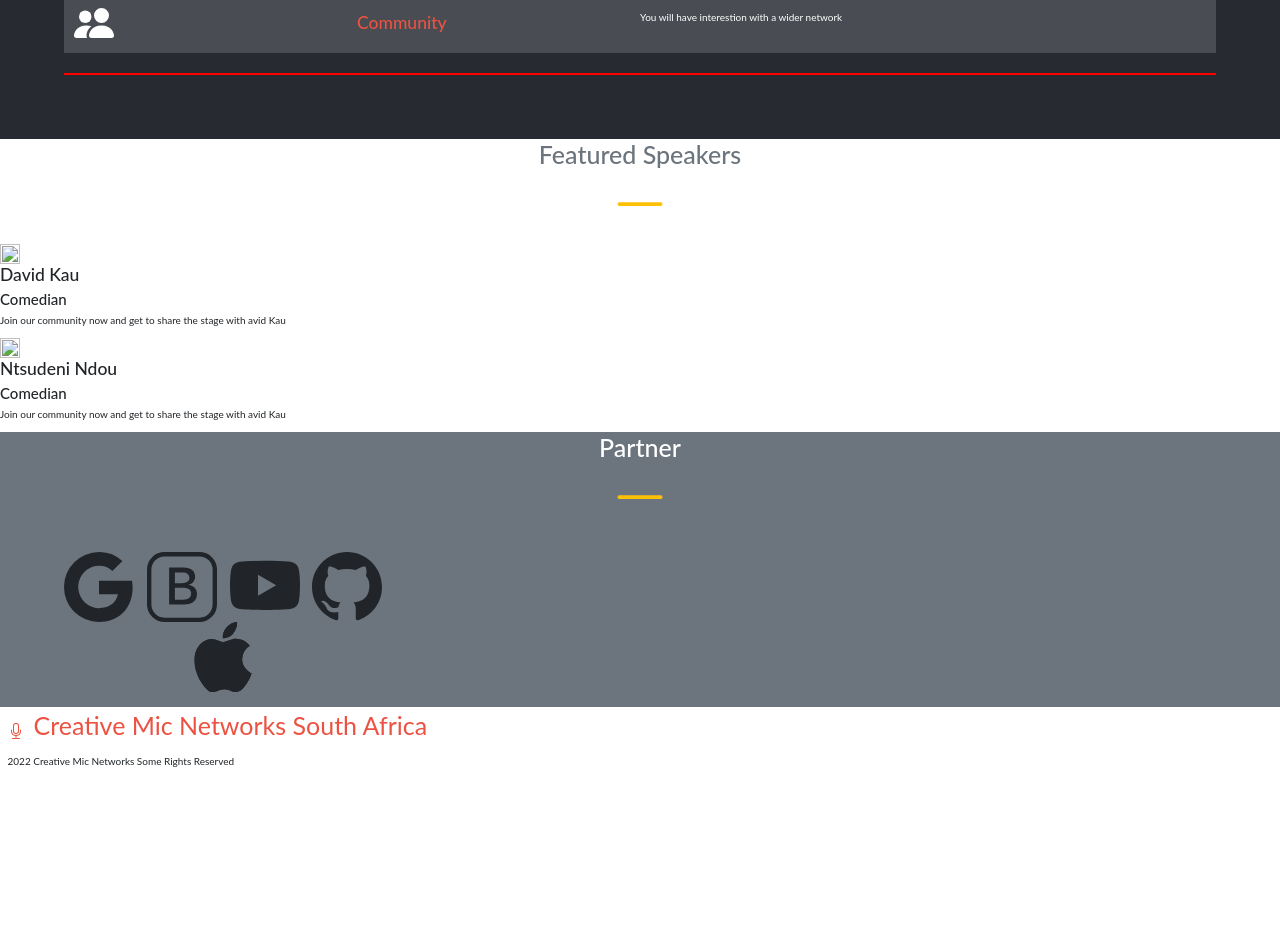
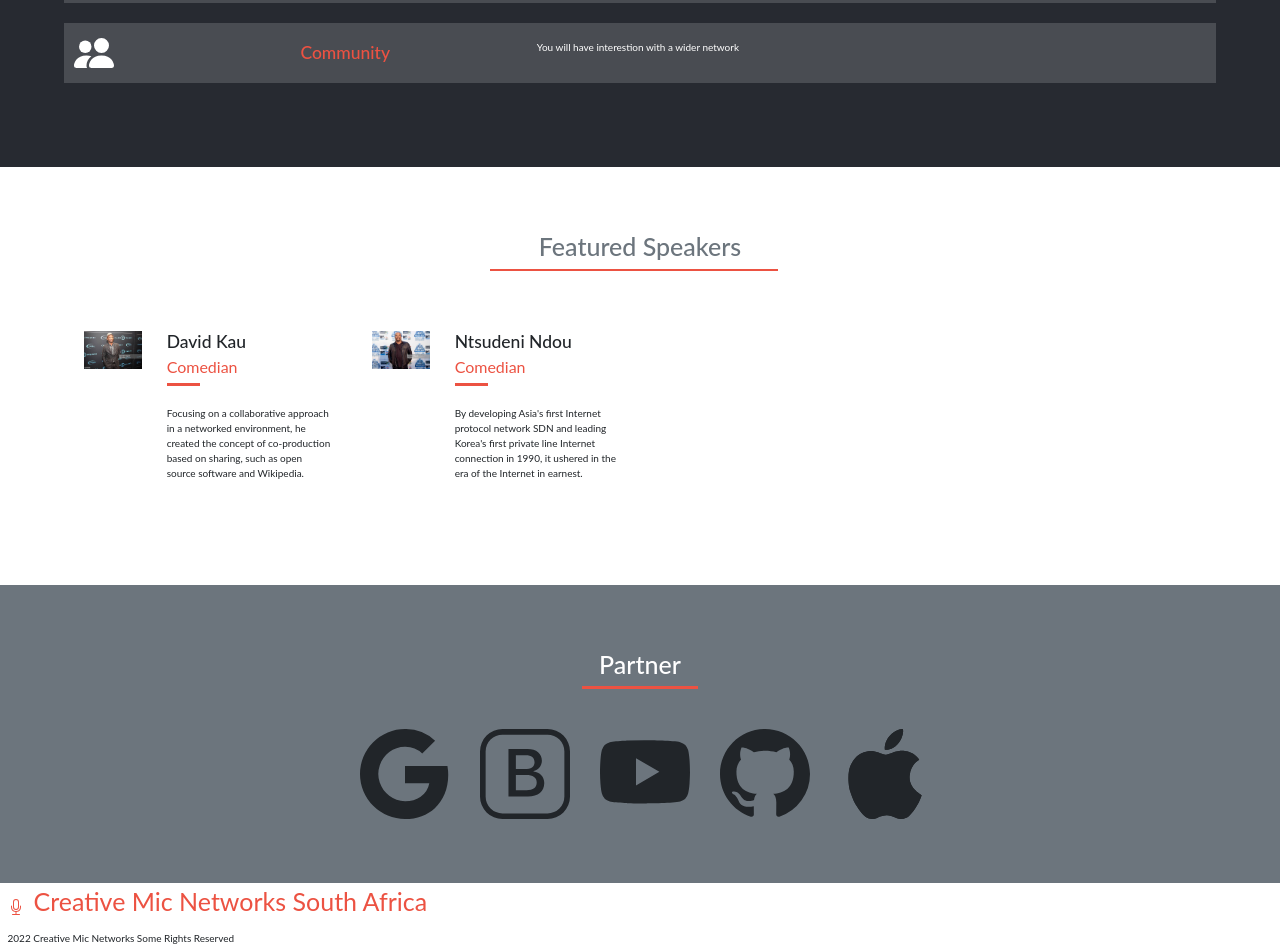
Before and after one commit to manq2010/HTML-CSS-JavaScript-capstone-project-1, a website: page index.html in a window 1280 px wide. Shown: the part 1678-2624 px from the top of the page. Before the commit the page ends 2447 px from the top, so only its background shows below. Drawn offline with nearby package versions, Linux system fonts and the light colour scheme; a web font is replaced by a local one.

Commit message:
Add desktop version css styling

```diff
--- a/css/style.css
+++ b/css/style.css
@@ -18,7 +18,6 @@ html {
     --dark-color-1: #494c52;
     --orange-color: #ec5242;
     --white-color: #d3d3d3;
-
 }
 
 body {
@@ -27,11 +26,9 @@ body {
 
 .navbar {
     display: flex;
-    /* flex-direction: column; */
 }
 
 .mobile-nav {
-    /* display: none; */
     background: var(--dark-color);
     padding: 5rem;
     position: fixed;
@@ -47,7 +44,6 @@ body {
 }
 
 .btn {
-    /* align-items: flex-start; */
     display: flex;
 }
 
@@ -64,11 +60,6 @@ body {
     color: var(--orange-color);
     align-items: center;
 
-
-    /* align-items: flex-start;
-    /* text-decoration: none;
-    font-size: 1.6rem;
-    gap: 10rem; */
 }
 
 
@@ -79,16 +70,6 @@ body {
 .open {
     display: flex;
 }
-
-/* .mobile-menu {
-    position: fixed;
-    top: 0;
-    width: 100vw;
-    height: 100vh;
-    display: flex;
-    flex-direction: row-reverse;
-    background: red;
-} */
 
 .header-container {
     display: none;
@@ -120,16 +101,13 @@ body {
     color: var(--orange-color);
     font-weight: 500;
     font-size: 10vw;
-    /* font-style: bold; */
     margin-bottom: 1rem;
-    /* line-height: 5rem; */
 }
 
 .heading-l {
     color: var(--dark-color);
     font-weight: 400;
     font-size: 6vw;
-    /* font-style: bold; */
     margin-bottom: 1rem;
 }
 
@@ -137,7 +115,7 @@ body {
     border: 1px white solid;
     padding: 5%;
     background: var(--white-color);
-    /* color: var(--white-color); */
+
     font-size: 3vw;
     margin-bottom: 1rem;
 }
@@ -161,12 +139,11 @@ body {
     font-weight: 400;
     font-size: 5vw;
     position: relative;
+    margin-bottom: 5rem;
 }
 
 .underline::after {
     content: "";
-
-    /* display: inline-block; */
     width: 25%;
     height: 0.2rem;
     background-color: var(--orange-color);
@@ -176,11 +153,10 @@ body {
 }
 
 .card-holder {
-    /* color: red; */
     margin-top: 2rem;
     display: grid;
-    grid-template-columns: 1fr 1fr 2fr;
-    /* gap: 1rem; */
+    grid-template-columns: 1fr 1fr 3fr;
+
     align-items: center;
     justify-content: center;
     background: var(--dark-color-1);
@@ -193,15 +169,13 @@ body {
 
 .card-details {
     color: white;
+    margin-left: 1rem;
 }
 
 .join-container {
     margin-top: 2rem;
     display: flex;
     justify-content: center;
-    border: 1px red solid;
-    /* padding: 1rem; */
-    /* width: 80%; */
 }
 
 .btn-join {
@@ -209,9 +183,84 @@ body {
     display: flex;
     justify-content: center;
     padding: 1rem;
+    background: var(--orange-color);
+    color: #fff;
+    font-size: 1.6rem;
 }
 
+.featured-speakers-container {
+    background: #fff;
+    padding: 5%;
+}
 
+.speaker-container {
+    display: flex;
+    flex-direction: column;
+
+}
+
+.speaker-holder {
+    margin: 2rem;
+    display: grid;
+    grid-template-columns: 1fr 2fr;
+    grid-template-rows: 1fr 1rem;
+}
+
+.speaker-details-holder {
+
+}
+
+.speaker-img-holder img {
+    width:70%;
+
+}
+
+.underline-role {
+    font-weight: 400;
+    font-size: 1.6rem;
+    position: relative;
+    margin-bottom: 3rem;
+    color: var(--orange-color);
+}
+
+.underline-role::after {
+    content: "";
+    width: 20%;
+    height: 0.3rem;
+    background-color: var(--orange-color);
+    position: absolute;
+    bottom: -1rem;
+    left: 0;
+}
+
+.underline-partner {
+    font-weight: 400;
+    font-size: 1.6rem;
+    position: relative;
+    margin-bottom: 5rem;
+    color: var(--orange-color);
+}
+
+.underline-partner::after {
+    content: "";
+    width: 10%;
+    height: 0.3rem;
+    background-color: var(--orange-color);
+    position: absolute;
+    bottom: -1rem;
+    left: 45%;
+}
+
+.partner {
+    padding: 5%;
+}
+
+.partner-companies {
+    display: flex;
+    justify-content: center;
+    flex-wrap: wrap;
+    gap: 2rem
+}
 
 @media (min-width: 768px) {
 
@@ -219,13 +268,11 @@ body {
         display: none;
     }
 
-    .header-container{
+    .header-container {
         display: flex;
     }
 
     .navbar {
-        /* display: flex; */
-        /* flex-direction: column; */
         height: 8rem;
         background: #fff;
 
@@ -237,8 +284,36 @@ body {
     }
 
     .btn-join {
-       display: none;
+        display: none;
     }
 
 
+    .speaker-container {
+        display: grid;
+        grid-template-columns: 1fr 1fr;
+
+
+    }
+
 }
+
+@media (min-width: 992px) {
+
+    .speaker-container {
+        display: grid;
+        grid-template-columns: 1fr 1fr 1fr;
+
+    }
+
+}
+
+
+@media (min-width: 1200px) {
+
+    .speaker-container {
+        display: grid;
+        grid-template-columns: 1fr 1fr 1fr 1fr;
+
+    }
+
+}
--- a/index.html
+++ b/index.html
@@ -19,7 +19,7 @@
 <body>
 
     <header class="header-container">
-        <div class="container-fluid text-end ">
+        <div class="container-fluid text-end">
             <svg xmlns="http://www.w3.org/2000/svg" width="16" height="16" fill="currentColor"
                 class="bi bi-facebook text-white" viewBox="0 0 16 16">
                 <path
@@ -115,15 +115,9 @@
         </section>
 
 
-        <section class="featured-speakers bg-white" id="featured-speakers">
-            <div class="heading-speakers">
+        <section class="featured-speakers-container" id="featured-speakers">
+            <div class="heading-speakers underline">
                 <h1 class="text-secondary text-center">Featured Speakers</h1>
-                <p class="text-center">
-                    <svg xmlns="http://www.w3.org/2000/svg" width="60" height="60" fill="currentColor"
-                        class="bi bi-dash-lg text-warning" viewBox="0 0 16 16">
-                        <path fill-rule="evenodd" d="M2 8a.5.5 0 0 1 .5-.5h11a.5.5 0 0 1 0 1h-11A.5.5 0 0 1 2 8Z" />
-                    </svg>
-                </p>
             </div>
 
             <!--  -->
@@ -142,42 +136,36 @@
             </div>
 
         </section>
-    </main>
-    <footer class="bg-white">
+
+        <section class="parter-container">
             <div class="partner bg-secondary container-fluid" id="partner">
-            <div class="heading-partner">
+                <div class="heading-partner underline-partner">
                     <h1 class="text-secondary text-center text-white">Partner</h1>
-                <p class="text-center">
-                    <svg xmlns="http://www.w3.org/2000/svg" width="60" height="60" fill="currentColor"
-                        class="bi bi-dash-lg text-warning" viewBox="0 0 16 16">
-                        <path fill-rule="evenodd" d="M2 8a.5.5 0 0 1 .5-.5h11a.5.5 0 0 1 0 1h-11A.5.5 0 0 1 2 8Z" />
-                    </svg>
-                </p>
                 </div>
-            <div class="partner-companies col-sm-4 p-4 text-center">
-                <svg xmlns="http://www.w3.org/2000/svg" width="70" height="70" fill="currentColor"
+                <div class="partner-companies text-center">
+                    <svg xmlns="http://www.w3.org/2000/svg" width="90" height="90" fill="currentColor"
                         class="bi bi-google ms-3" viewBox="0 0 16 16">
                         <path
                             d="M15.545 6.558a9.42 9.42 0 0 1 .139 1.626c0 2.434-.87 4.492-2.384 5.885h.002C11.978 15.292 10.158 16 8 16A8 8 0 1 1 8 0a7.689 7.689 0 0 1 5.352 2.082l-2.284 2.284A4.347 4.347 0 0 0 8 3.166c-2.087 0-3.86 1.408-4.492 3.304a4.792 4.792 0 0 0 0 3.063h.003c.635 1.893 2.405 3.301 4.492 3.301 1.078 0 2.004-.276 2.722-.764h-.003a3.702 3.702 0 0 0 1.599-2.431H8v-3.08h7.545z" />
                     </svg>
-                <svg xmlns="http://www.w3.org/2000/svg" width="70" height="70" fill="currentColor"
+                    <svg xmlns="http://www.w3.org/2000/svg" width="90" height="90" fill="currentColor"
                         class="bi bi-bootstrap ms-3" viewBox="0 0 16 16">
                         <path
                             d="M5.062 12h3.475c1.804 0 2.888-.908 2.888-2.396 0-1.102-.761-1.916-1.904-2.034v-.1c.832-.14 1.482-.93 1.482-1.816 0-1.3-.955-2.11-2.542-2.11H5.062V12zm1.313-4.875V4.658h1.78c.973 0 1.542.457 1.542 1.237 0 .802-.604 1.23-1.764 1.23H6.375zm0 3.762V8.162h1.822c1.236 0 1.887.463 1.887 1.348 0 .896-.627 1.377-1.811 1.377H6.375z" />
                         <path
                             d="M0 4a4 4 0 0 1 4-4h8a4 4 0 0 1 4 4v8a4 4 0 0 1-4 4H4a4 4 0 0 1-4-4V4zm4-3a3 3 0 0 0-3 3v8a3 3 0 0 0 3 3h8a3 3 0 0 0 3-3V4a3 3 0 0 0-3-3H4z" />
                     </svg>
-                <svg xmlns="http://www.w3.org/2000/svg" width="70" height="70" fill="currentColor"
+                    <svg xmlns="http://www.w3.org/2000/svg" width="90" height="90" fill="currentColor"
                         class="bi bi-youtube ms-3" viewBox="0 0 16 16">
                         <path
                             d="M8.051 1.999h.089c.822.003 4.987.033 6.11.335a2.01 2.01 0 0 1 1.415 1.42c.101.38.172.883.22 1.402l.01.104.022.26.008.104c.065.914.073 1.77.074 1.957v.075c-.001.194-.01 1.108-.082 2.06l-.008.105-.009.104c-.05.572-.124 1.14-.235 1.558a2.007 2.007 0 0 1-1.415 1.42c-1.16.312-5.569.334-6.18.335h-.142c-.309 0-1.587-.006-2.927-.052l-.17-.006-.087-.004-.171-.007-.171-.007c-1.11-.049-2.167-.128-2.654-.26a2.007 2.007 0 0 1-1.415-1.419c-.111-.417-.185-.986-.235-1.558L.09 9.82l-.008-.104A31.4 31.4 0 0 1 0 7.68v-.123c.002-.215.01-.958.064-1.778l.007-.103.003-.052.008-.104.022-.26.01-.104c.048-.519.119-1.023.22-1.402a2.007 2.007 0 0 1 1.415-1.42c.487-.13 1.544-.21 2.654-.26l.17-.007.172-.006.086-.003.171-.007A99.788 99.788 0 0 1 7.858 2h.193zM6.4 5.209v4.818l4.157-2.408L6.4 5.209z" />
                     </svg>
-                <svg xmlns="http://www.w3.org/2000/svg" width="70" height="70" fill="currentColor"
+                    <svg xmlns="http://www.w3.org/2000/svg" width="90" height="90" fill="currentColor"
                         class="bi bi-github ms-3" viewBox="0 0 16 16">
                         <path
                             d="M8 0C3.58 0 0 3.58 0 8c0 3.54 2.29 6.53 5.47 7.59.4.07.55-.17.55-.38 0-.19-.01-.82-.01-1.49-2.01.37-2.53-.49-2.69-.94-.09-.23-.48-.94-.82-1.13-.28-.15-.68-.52-.01-.53.63-.01 1.08.58 1.23.82.72 1.21 1.87.87 2.33.66.07-.52.28-.87.51-1.07-1.78-.2-3.64-.89-3.64-3.95 0-.87.31-1.59.82-2.15-.08-.2-.36-1.02.08-2.12 0 0 .67-.21 2.2.82.64-.18 1.32-.27 2-.27.68 0 1.36.09 2 .27 1.53-1.04 2.2-.82 2.2-.82.44 1.1.16 1.92.08 2.12.51.56.82 1.27.82 2.15 0 3.07-1.87 3.75-3.65 3.95.29.25.54.73.54 1.48 0 1.07-.01 1.93-.01 2.2 0 .21.15.46.55.38A8.012 8.012 0 0 0 16 8c0-4.42-3.58-8-8-8z" />
                     </svg>
-                <svg xmlns="http://www.w3.org/2000/svg" width="70" height="70" fill="currentColor"
+                    <svg xmlns="http://www.w3.org/2000/svg" width="90" height="90" fill="currentColor"
                         class="bi bi-apple ms-3" viewBox="0 0 16 16">
                         <path
                             d="M11.182.008C11.148-.03 9.923.023 8.857 1.18c-1.066 1.156-.902 2.482-.878 2.516.024.034 1.52.087 2.475-1.258.955-1.345.762-2.391.728-2.43Zm3.314 11.733c-.048-.096-2.325-1.234-2.113-3.422.212-2.189 1.675-2.789 1.698-2.854.023-.065-.597-.79-1.254-1.157a3.692 3.692 0 0 0-1.563-.434c-.108-.003-.483-.095-1.254.116-.508.139-1.653.589-1.968.607-.316.018-1.256-.522-2.267-.665-.647-.125-1.333.131-1.824.328-.49.196-1.422.754-2.074 2.237-.652 1.482-.311 3.83-.067 4.56.244.729.625 1.924 1.273 2.796.576.984 1.34 1.667 1.659 1.899.319.232 1.219.386 1.843.067.502-.308 1.408-.485 1.766-.472.357.013 1.061.154 1.782.539.571.197 1.111.115 1.652-.105.541-.221 1.324-1.059 2.238-2.758.347-.79.505-1.217.473-1.282Z" />
@@ -187,6 +175,9 @@
 
                 </div>
             </div>
+        </section>
+    </main>
+    <footer class="bg-white">
         <div class="footer-details container-fluid">
             <div class="logo col-6">
                 <svg xmlns="http://www.w3.org/2000/svg" width="16" height="16" fill="currentColor" class="bi bi-mic"
--- a/js/index.js
+++ b/js/index.js
@@ -81,40 +81,45 @@ const speakerCard = [
     {
         id: 0,
         name: 'David Kau',
-        image: '',
+        image: 'david-kau.jpg',
         role: 'Comedian',
-        details: 'Join our community now and get to share the stage with avid Kau'
+        details: 'Focusing on a collaborative approach in a networked environment, he created the concept of co-production based on sharing, such as open source software and Wikipedia.',
     },
     {
         id: 1,
         name: 'Ntsudeni Ndou',
-        image: '',
+        image: 'trevor-gumbi.jpg',
         role: 'Comedian',
-        details: 'Join our community now and get to share the stage with avid Kau'
+        details: 'By developing Asia&apos;s first Internet protocol network SDN and leading Korea&apos;s first private line Internet connection in 1990, it ushered in the era of the Internet in earnest.',
     },
     {
         id: 2,
         name: 'Trevor Noah',
-        image: '',
+        image: 'trevor-noah.jpg',
         role: 'Comedian',
-        details: 'Join our community now and get to share the stage with avid Kau'
+        details: 'European integration and online youth participation in politics and democracy are major concerns, and a report has been published that will potentially affect the revision of the EU&apos;s copyright law in July.',
     },
     {
         id: 3,
         name: 'Loyiso Gala',
-        image: '',
+        image: 'loyiso-gala.jpg',
         role: 'Comedian',
-        details: 'Join our community now and get to share the stage with avid Kau'
+        details: 'Layla Tretikov is the general secretary of the Wikimedia Foundation, a non-profit organization that runs Wikipedia. Wikipedia is provided free of charge in 290 languages every month to over 100 million people, nearly half of the world&apos;s population',
     },
 ];
 
 function contentSpeakers(speaker) {
     const cards = `
     <div class="speaker-holder">
-        <img src="/assets/${speaker.image}.svg" alt="${speaker.image}" width="${20}" height="${20}">
+        <div class="speaker-img-holder">
+            <img src="/assets/${speaker.image}" alt="${speaker.image}" class="speaker-img">
+        </div>
+        <div >
         <h3 class="speaker-title">${speaker.name}</h3>
-        <h4 class="speaker-role">${speaker.role}</h3>
+        <h4 class="speaker-role underline-role">${speaker.role}</h3>
         <p class="speaker-details">${speaker.details}</p>
+        </div>
+
    </div>
     `
     return cards;
@@ -154,6 +159,14 @@ moreSpeaker.addEventListener('click', () => {
 
 });
 
+window.addEventListener('resize', (e) => {
+
+
+ if (e.target.innerWidth > 768) {
+    // console.log(e.target.innerWidth)
+ }
+});
+
 
 
 // Query Selectors
```
Also changed, not shown: assets/checkered.png (added), assets/checkered.svg (added), assets/david-kau.jpg (added), assets/loyiso-gala.jpg (added), assets/squares.png (added), assets/trevor-gumbi.jpg (added), assets/trevor-noah.jpg (added). Lines whose indentation alone changed are shown as unchanged.
